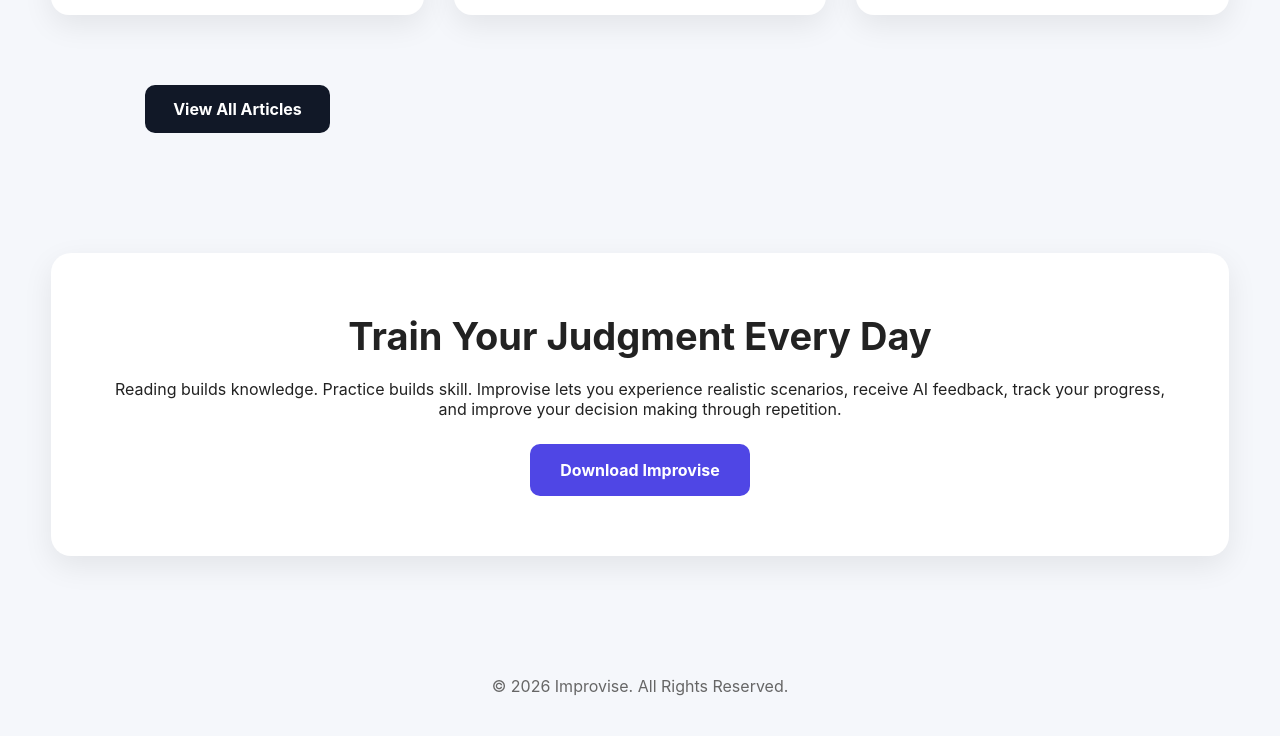
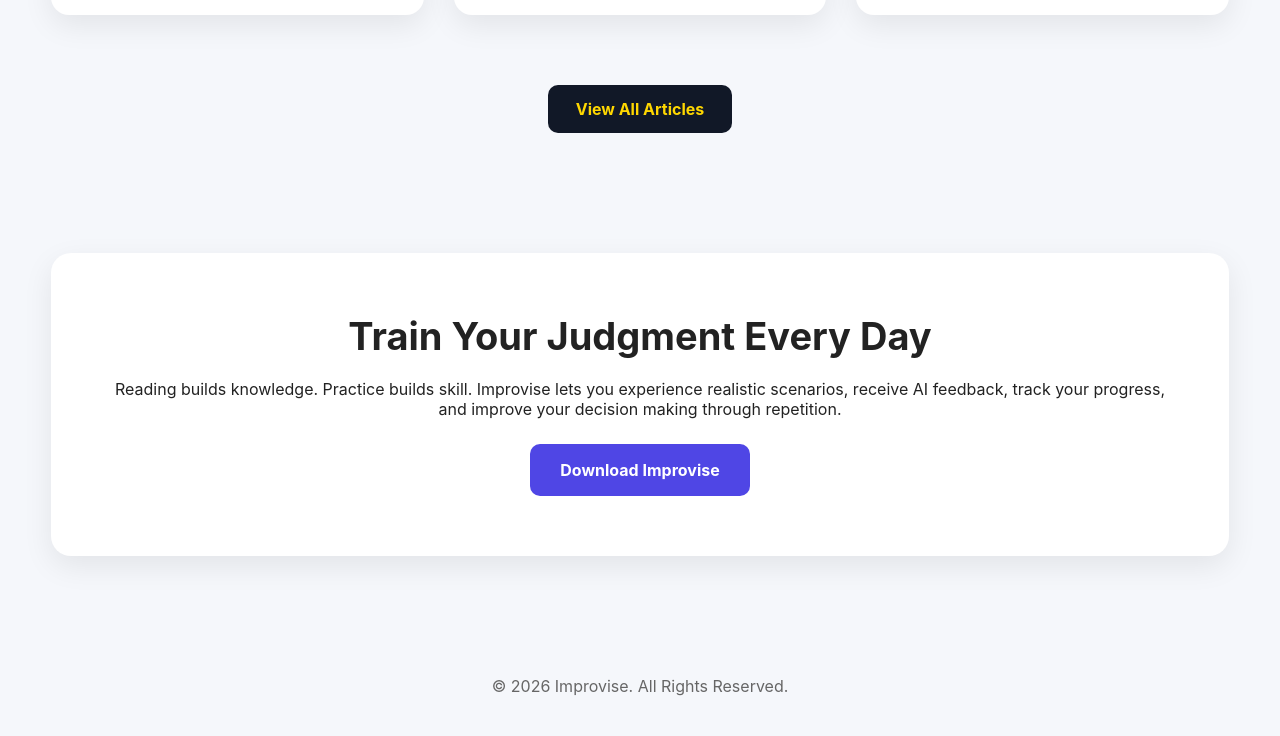
Before and after one commit to improvise-imp/landing, a plain HTML site: page blog/index.html in a window 1280 px wide. Shown: the part 1619-2355 px from the top of the page. Drawn offline with Linux system fonts and the light colour scheme.

Commit message:
Update index.html

```diff
--- a/blog/index.html
+++ b/blog/index.html
@@ -259,12 +259,19 @@
       </div>
     </div>
 
+<div class="grid" id="articles">
+
+  <!-- 6 blog cards here -->
+
+</div>
+
+<!-- PUT BUTTON HERE (below grid) -->
 <div style="text-align:center; margin:40px 0;">
   <a href="/blog/all.html" style="
     display:inline-block;
     padding:14px 28px;
     background:#111827;
-    color:white;
+    color:#FFD700;
     border-radius:10px;
     text-decoration:none;
     font-weight:bold;
```
